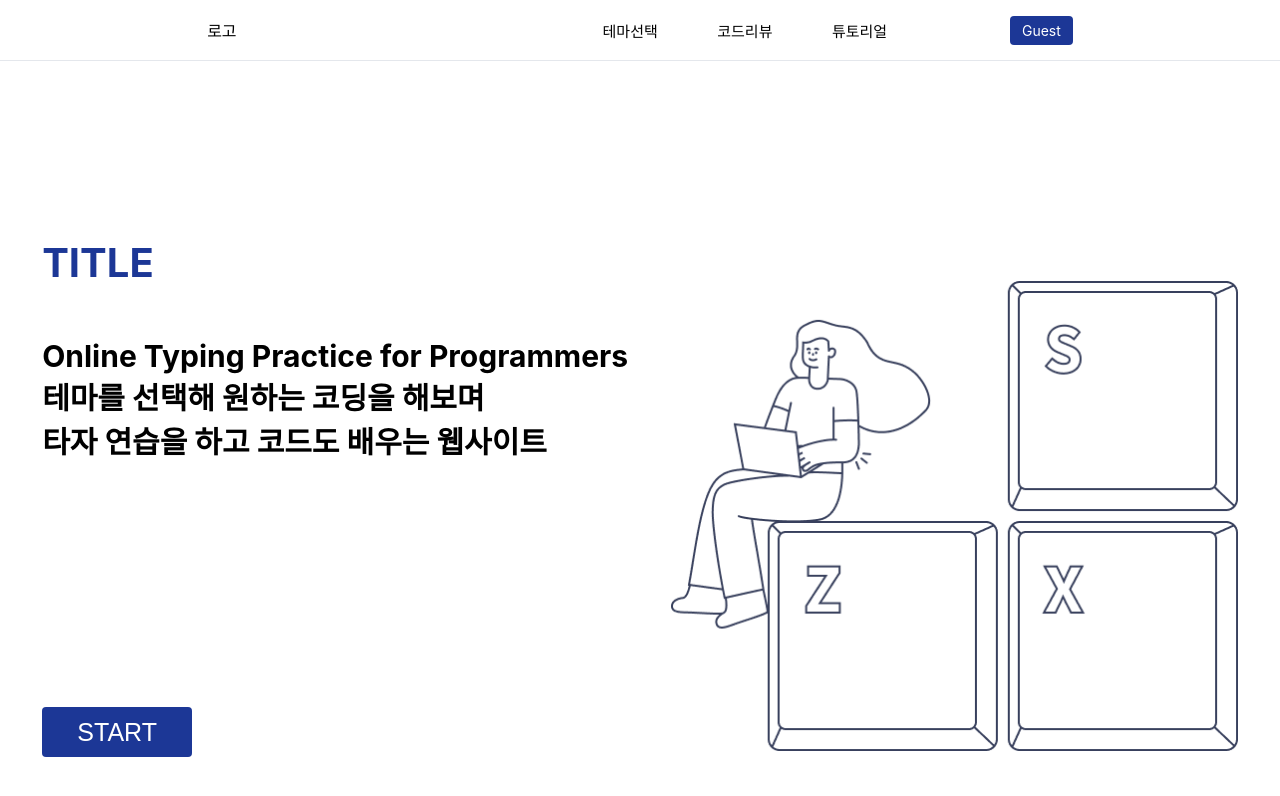
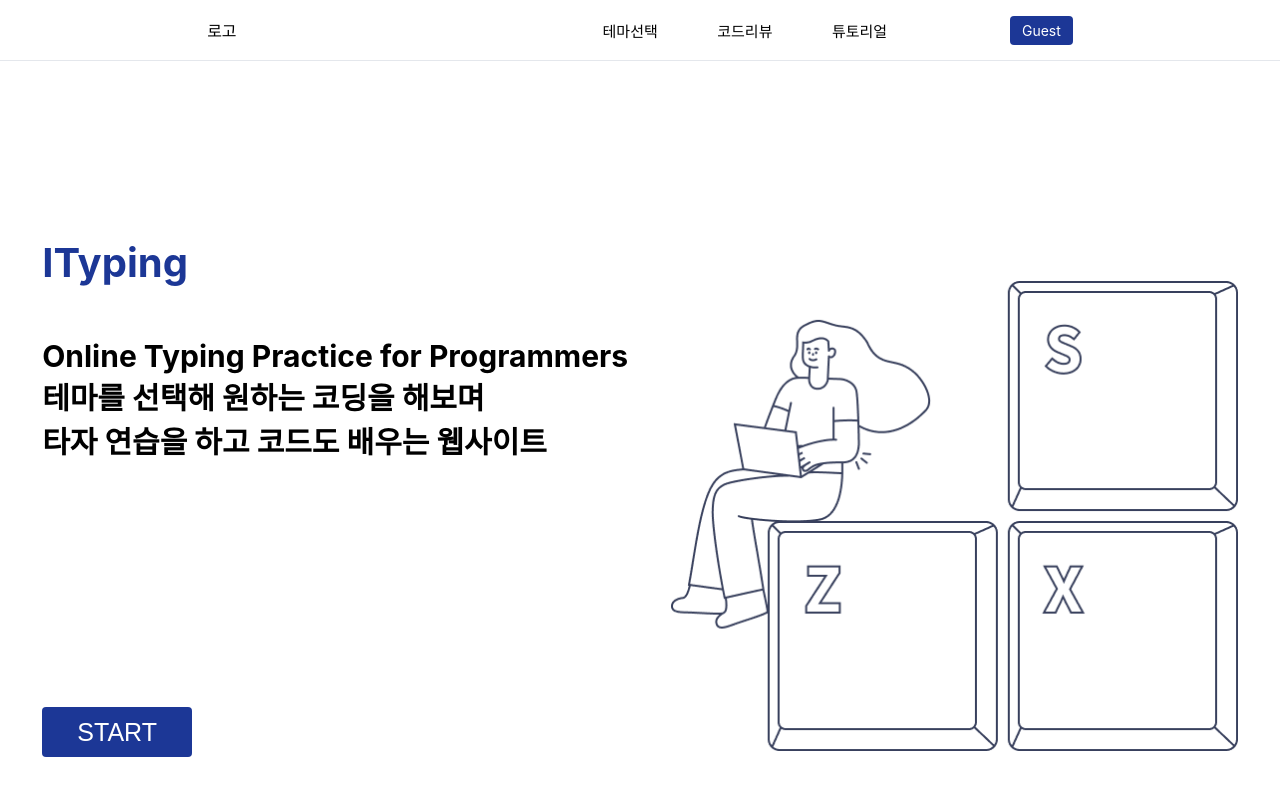
Before and after one commit to youjin0411/ityping-client, a React (Create React App) app: page / in a window 1280 px wide. Shown: the top 796 px of the page. Built offline with nearby package versions, Linux system fonts and the light colour scheme.

Commit message:
title 수정

```diff
--- a/src/components/pages/Login.jsx
+++ b/src/components/pages/Login.jsx
@@ -33,7 +33,7 @@ const Login = () => {
     return (
         <Container>
             <Welcome>Welcome!</Welcome>
-            <Text style={{marginBottom: '30px'}}>login to TITLE</Text>
+            <Text style={{marginBottom: '30px'}}>login to ITyping</Text>
             <Form onSubmit={onSubmitHandler}>
                 <label>Email</label>
                 <InputEmail type='email' value={Email} onChange={onEmailHandler} placeholder='Email을 입력해주세요'/>
--- a/src/components/pages/Main.jsx
+++ b/src/components/pages/Main.jsx
@@ -13,7 +13,7 @@ const Main = (props) => {
     return (
         <Wrapper>
             <ContentWrapper>
-                <Title>TITLE</Title>
+                <Title>ITyping</Title>
                 <Content>
                     Online Typing Practice for Programmers<br/>
                     테마를 선택해 원하는 코딩을 해보며<br/>
--- a/src/components/pages/SignUp.jsx
+++ b/src/components/pages/SignUp.jsx
@@ -6,7 +6,7 @@ const SignUp = (props) => {
         <>
             <Container>
                 <Welcome>Welcome!</Welcome>
-                <Text style={{marginBottom: '30px'}}>SignUp to TITLE</Text>
+                <Text style={{marginBottom: '30px'}}>SignUp to ITyping</Text>
                 <Wrapper>
                     <Text>Email</Text>
                     <InputEmail type='text' placeholder='Email을 입력해주세요'></InputEmail>
```
